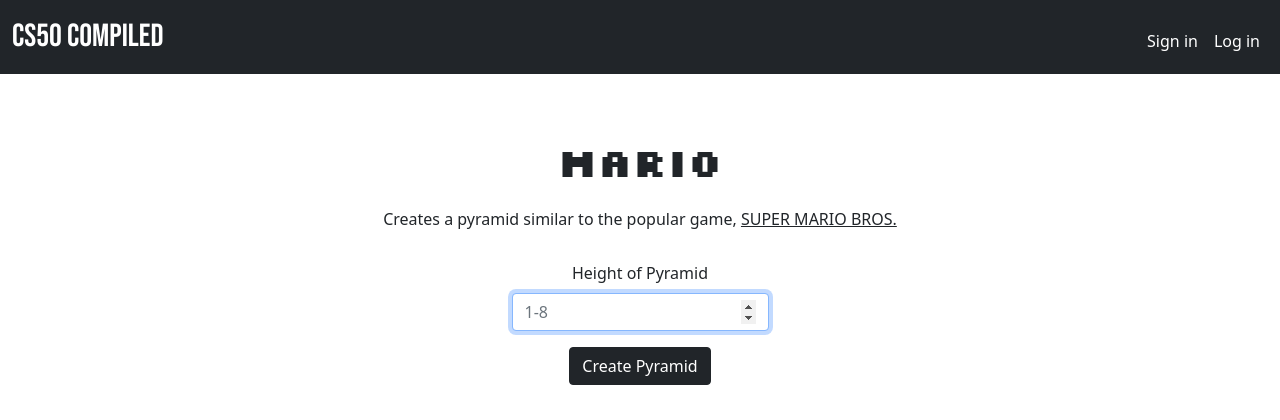
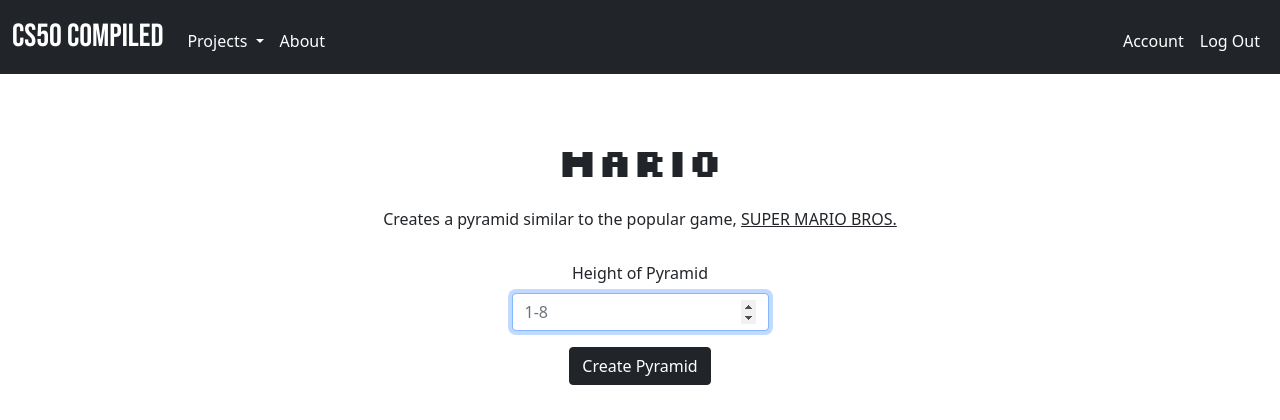
Before and after one commit to SiegfredLorelle/compiled-50, a Flask app: page /mario in a window 1280 px wide. Shown: the top 420 px of the page. Run offline with Flask 2, Linux system fonts and the light colour scheme; some libraries are stand-ins or nearby versions; some web fonts are replaced.

Commit message:
19th commit - add projects dropdown in navbar, fix color of links in navbar when clicked/dragged

```diff
--- a/static/css/styles.css
+++ b/static/css/styles.css
@@ -111,6 +111,9 @@
     color: white;
 }
 
+footer ul .nav-item a {
+    color: white!important;
+}
 
 
 /* Layout page*/
@@ -139,6 +142,7 @@
     color: white;
 }
 
+
 .navbar-light .navbar-nav .nav-link::before, .container-fluid #title::before {
     content: "";
     position: absolute;
@@ -154,6 +158,10 @@
 
 .navbar-light .navbar-nav .nav-link:hover::before, .container-fluid #title:hover::before {
     transform: scaleX(1);
+}
+
+div ul li #nav-tabs, div ul li #navbarDarkDropdownMenuLink {
+    color: white!important;
 }
 
 /* Mario page */
--- a/templates/layout.html
+++ b/templates/layout.html
@@ -42,23 +42,28 @@
                     </span>
                 </button>
                 <div class="collapse navbar-collapse" id="navbar">
-                    {% if session["user_id"] %}
                         <ul class="navbar-nav me-auto mt-2">
-                            <li class="nav-item"><a class="nav-link" href="/">Quote</a></li>
-                            <li class="nav-item"><a class="nav-link" href="/">Buy</a></li>
-                            <li class="nav-item"><a class="nav-link" href="/">Sell</a></li>
-                            <li class="nav-item"><a class="nav-link" href="/">History</a></li>
+                            <li class="nav-item dropdown">
+                                <a class="nav-link dropdown-toggle" href="#" id="navbarDarkDropdownMenuLink" role="button" data-bs-toggle="dropdown" aria-expanded="false">
+                                  Projects
+                                </a>
+                                <ul class="dropdown-menu dropdown-menu-dark bg-dark" aria-labelledby="navbarDarkDropdownMenuLink">
+                                  <li><a class="dropdown-item" href="/mario">Mario</a></li>
+                                  <li><a class="dropdown-item" href="/credit">Credit</a></li>
+                                  <li><a class="dropdown-item" href="/scrabble">Scrabble</a></li>
+                                  <li><a class="dropdown-item" href="/scrabble">Placeholder</a></li>
+                                  <li><a class="dropdown-item" href="/scrabble">Placeholder</a></li>
+                                  <li><a class="dropdown-item" href="/scrabble">Placeholder</a></li>
+                                  <li><a class="dropdown-item" href="/scrabble">Placeholder</a></li>
+                                </ul>
+                              </li>
+                            <li class="nav-item"><a class="nav-link" href="#" id="nav-tabs">About</a></li>
+
                         </ul>
                         <ul class="navbar-nav ms-auto mt-2">
-                            <li class="nav-item"><a class="nav-link" href="/">Account</a></li>
-                            <li class="nav-item"><a class="nav-link" href="/">Log Out</a></li>
+                            <li class="nav-item"><a class="nav-link" href="#" id="nav-tabs">Account</a></li>
+                            <li class="nav-item"><a class="nav-link" href="#" id="nav-tabs">Log Out</a></li>
                         </ul>
-                    {% else %}
-                        <ul class="navbar-nav ms-auto mt-2">
-                            <li class="nav-item"><a class="nav-link" href="/">Sign in</a></li>
-                            <li class="nav-item"><a class="nav-link" href="/">Log in</a></li>
-                        </ul>
-                    {% endif %}
                 </div>
             </div>
         </nav>
```
Also changed, not shown: app.py (+8 -2 lines), templates/credit.html (+15 -24 lines), templates/index.html (+18 -6 lines).
